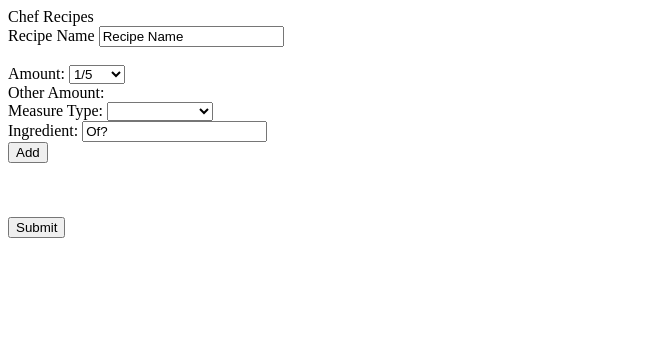
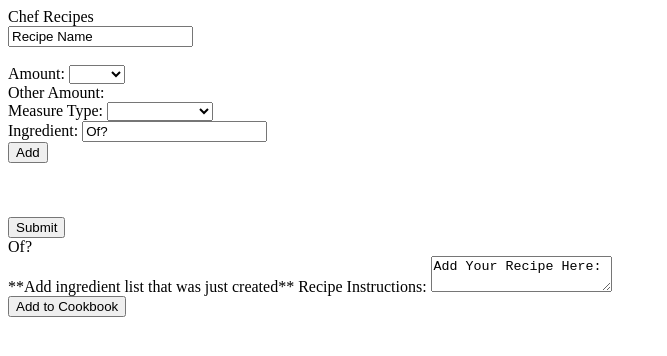
Before and after one commit to RealChillyPalmer/Chef-Portfolio, a plain HTML site: page recipePage.html in a window 1280 px wide. Both pictures are taken after a click on the button "Add". Shown: the whole page, without its empty margins (0-667 px from the left). Drawn offline with Linux system fonts and the light colour scheme; files that its build step writes are made by us from their sources.

Commit message:
form functionality

```diff
--- a/Assets/js/script.js
+++ b/Assets/js/script.js
@@ -0,0 +1,76 @@
+const listForm = document.querySelector('#listForm');
+const addButton = document.querySelector('#addButton');
+const listSubButton = document.querySelector('#subButton');
+
+const ingAmount = document.querySelector('#amountList');
+const ingOther = document.querySelector('#otherAmountBox');
+const ingMeasure = document.querySelector('#measureType');
+const ingIngredient = document.querySelector('#ingredient');
+
+const instructionForm = document.querySelector('#recipeInstructions');
+const addRecipeButton = document.querySelector('#addToCookbook');
+
+// const userRecipe = //Both Forms Together
+// const cookBook = //Object of all recipe's added
+
+// const ___ = function () {
+// }
+
+    //When listSub button is pressed, user is taken to instructionForm
+
+
+    //add button adds current ingredient to [ingredient list] and refreshes form to add another ingredient//
+const ingredientList = [];
+
+
+addButton.addEventListener('click', function (event) {
+        event.preventDefault();
+
+        const ingredienT = {
+            Amnt: ingAmount.value,
+            OtherAmnt: ingOther.value,
+            Measure: ingMeasure.value,
+            Ingredient: ingIngredient.value,
+        };
+
+
+        console.log(ingredienT);
+
+
+        ingredientList.push(ingredienT);
+        console.log(ingredientList);
+        localStorage.setItem('ingredient', JSON.stringify(ingredientList));
+
+        const lastIngredient = JSON.parse(localStorage.getItem('ingredient'));
+
+        const latestIngredientList = [];
+
+        for (let i = 0; i < lastIngredient.length; i++) {
+            const element = lastIngredient[i];
+            const strIngredient = `${element.Ingredient} ${element.Measure} ${element.Amnt} ${element.OtherAmnt}`
+            latestIngredientList.push(strIngredient)
+        }
+
+        console.log(latestIngredientList);
+        document.querySelector("#ingredientCard").textContent = `${latestIngredientList.map(function (ingredient) {
+            return ingredient;
+        }
+    )}`;
+
+
+    });
+
+    //list is saved to local storage and presented on instructionForm when submitted
+
+// const ____ = function () {
+
+    //when addRecipeButton is pressed, listForm and instructionForm are combined to create userRecipe
+    //userRecipe is saved to local storage and displayed with other userRecipe objects
+
+// }
+
+
+
+
+addEventListener // listSubButton
+addEventListener // addRecipeButton
--- a/recipePage.html
+++ b/recipePage.html
@@ -9,14 +9,13 @@
 <body>
     <header>Chef Recipes</header>
 
-    <form name="Recipe List" >
-
-        <label for="recipeName">Recipe Name </label>
+    <main>
         <input type="text" id="recipeName" value="Recipe Name"><br><br>
-
+            <form name="Recipe List" id="listForm">
 
             <label for="amountList">Amount: </label>
             <select name="amountList" id="amountList" onChange="otherCheck()">
+                <option value=""></option>
                 <option value="1/5">1/5</option>;
                 <option value="1/4">1/4</option>;
                 <option value="1/3">1/3</option>;
@@ -31,7 +30,7 @@
             </select><br>
 
             <label for="otherAmountBox">Other Amount: </label>
-        <input type="hidden" id="otherAmountBox" value="1+"><br>
+            <input type="hidden" id="otherAmountBox" value=""><br>
 
             <label for="measureType">Measure Type: </label>
             <select name="measureType" id="measureType">
@@ -62,42 +61,31 @@
             <label for="subButton"></label>
             <button type="submit" id="subButton">Submit </button>
 
-
-
+            <aside id="ingredientCard"></aside>
 
             <script>
-            console.log(otherAmountBox.type);
-
 
                 let amountList = document.getElementById('amountList').value;
                 const otherAmount = document.querySelector('#otherAmount');
                 const otherBox = document.querySelector('#otherAmountBox');
 
-            console.log(amountList);
-
-
                 const otherCheck = function () {
                     const amountSel = document.getElementById('amountList').value;
                     const oAmountBox = document.querySelector('#otherAmountBox');
 
-
-                console.log(amountSel);
                     if (amountSel === 'other') {
 
-                    console.log("Other Selected");
                         oAmountBox.type = 'text';
 
-                    console.log(oAmountBox.style.visibility)
+                    } else {
+
+                        oAmountBox.type = 'hidden';
                     }
-
                 }
-
-
-
-
             </script>
         </form>
-</body>
+    </main>
+<script src="./Assets/js/script.js"></script>
 </html>
 
 
@@ -105,3 +93,17 @@
 
 
     <!-- Forms -->
+
+
+
+    <Form name="Recipe Instructions" id="recipeInstructions">
+
+        **Add ingredient list that was just created**
+
+       <label for="recipeInput">Recipe Instructions:</label>
+        <textarea name="reccipeInput" type="text">Add Your Recipe Here:</textarea>
+
+        <label for="addToCookbook"></label><br>
+        <button type="submit" id="addToCookbook">Add to Cookbook </button>
+
+    </Form>
```
Also changed, not shown: Assets/js/formslogic.js (added). Lines whose indentation alone changed are shown as unchanged.
